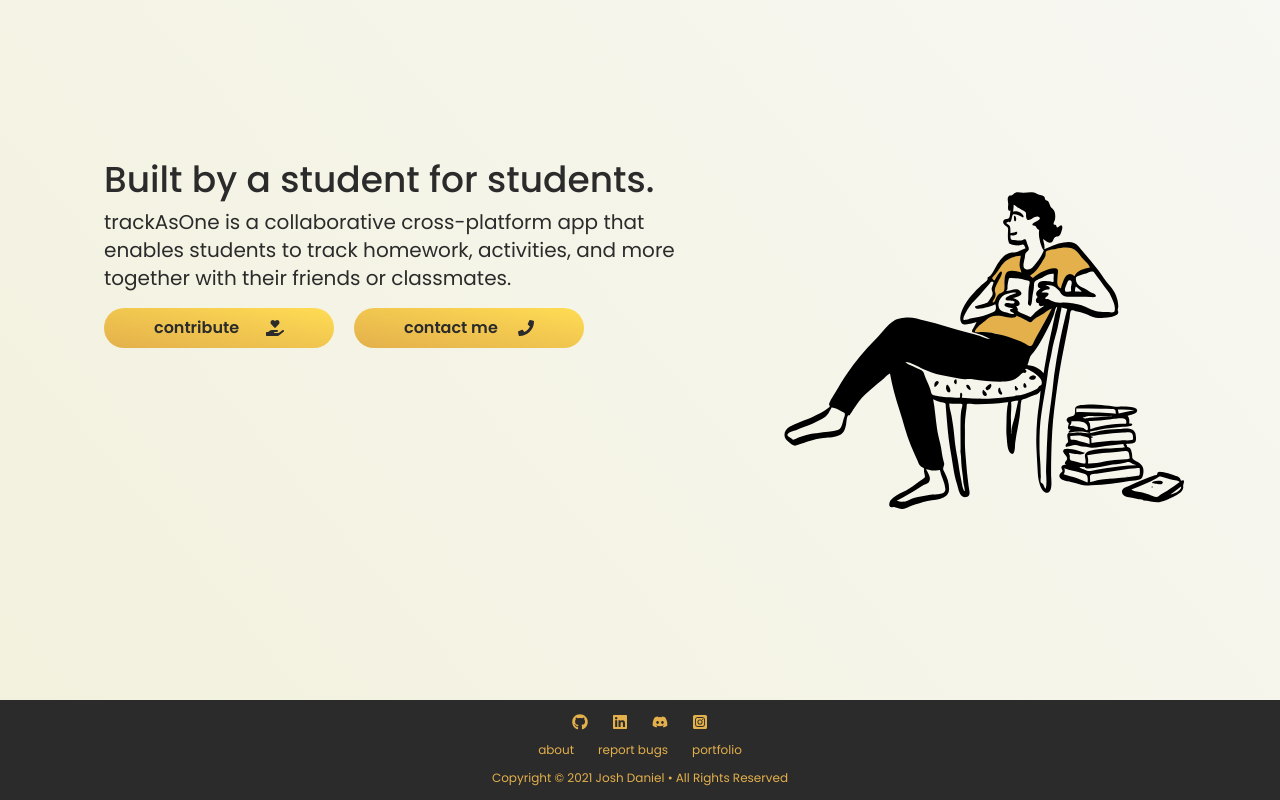
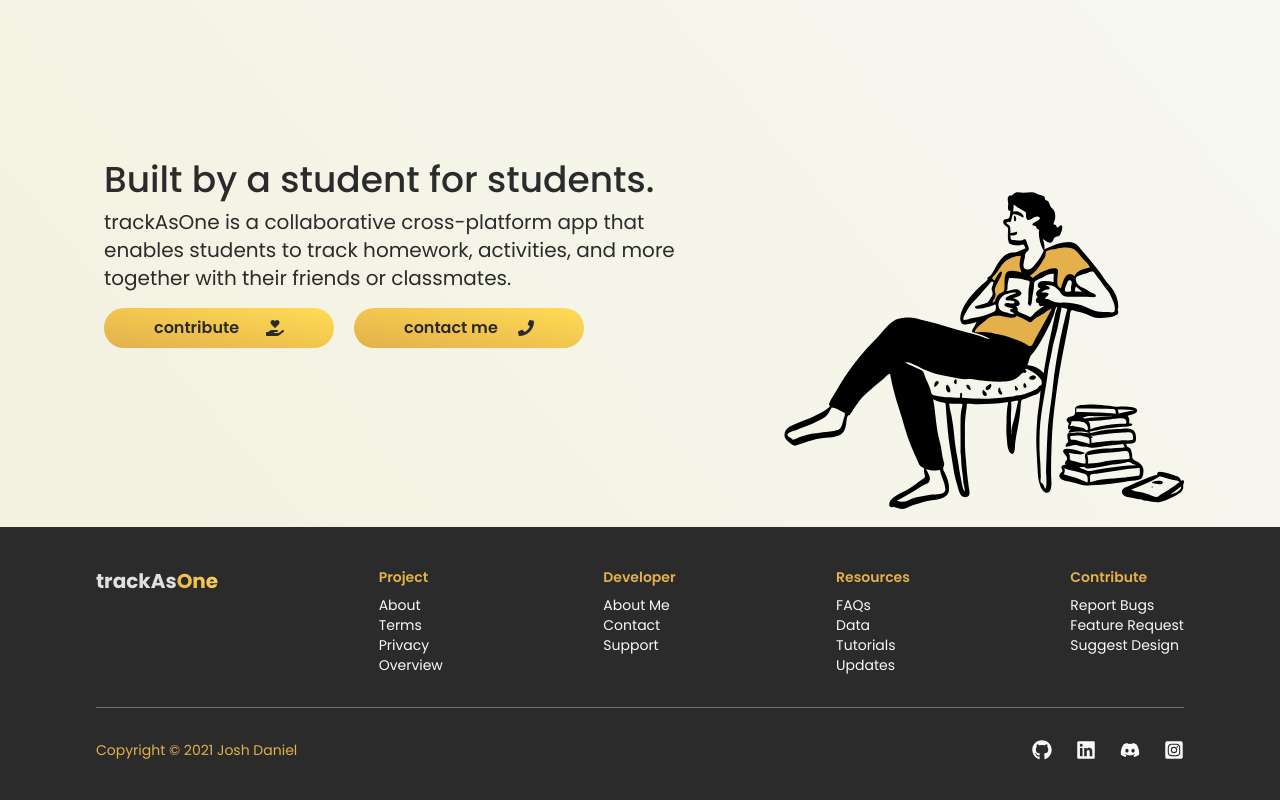
Before and after one commit to joshxfi/track-as-one, a Next.js app: page / in a window 1280 px wide. Shown: the part 700-1500 px from the top of the page. Built offline with nearby package versions, Linux system fonts and the light colour scheme; no server answers; the database is empty.

Commit message:
Style: improve & add more info on footer

```diff
--- a/src/components/Layout.tsx
+++ b/src/components/Layout.tsx
@@ -15,7 +15,7 @@
         />
         <title>taskAsOne</title>
       </Head>
-      <div className='min-h-screen bg-gradient-to-tr from-[#F2F1DD] to-f9 relative pb-[240px] lg:pb-0'>
+      <div className='min-h-screen bg-gradient-to-tr from-[#F2F1DD] to-f9 relative pb-[450px] md:pb-[350px] lg:pb-0'>
         <AuthProvider>
           <Navbar />
           <main className='text-primary w-[85%] mx-auto'>{children}</main>
--- a/src/components/global/Footer.tsx
+++ b/src/components/global/Footer.tsx
@@ -11,31 +11,88 @@
 export const Footer: React.FC = () => {
   return (
     <footer className='absolute bottom-0 w-full'>
-      <div className='relative overflow-hidden h-[200px] lg:h-[100px]'>
-        <div className='lg:hidden w-full'>
+      <div className='overflow-hidden h-[450px] md:h-[350px] lg:h-auto '>
+        <div className='w-full lg:hidden'>
           <Image src={doodle} alt='doodle pattern' objectFit='contain' />
         </div>
-        <div className='absolute bottom-0 h-[100px] w-full bg-primary text-xs text-secondary flex flex-col justify-center items-center'>
-          <div className='flex text-base'>
-            {socialIcons.map((Icon) => (
-              <a key={Icon.toString()} className='mx-3' href='#'>
-                <Icon />
-              </a>
-            ))}
+
+        <div className='absolute bottom-0 py-10 bg-primary text-sm text-f9 w-full'>
+          <div className='container w-[85%] mx-auto'>
+            <div className='flex justify-between'>
+              <div className='hidden md:block'>
+                <h1 className='font-bold text-[#e0e0e0] text-xl'>
+                  trackAs
+                  <span className='gradient-text'>One</span>
+                </h1>
+              </div>
+
+              <div>
+                <h1 className='footer-h1'>Project</h1>
+                <div className='flex flex-col leading-5'>
+                  <a href='#'>About</a>
+                  <a href='#'>Terms</a>
+                  <a href='#'>Privacy</a>
+                  <a href='#'>Overview</a>
+                </div>
+              </div>
+
+              <div>
+                <h1 className='footer-h1'>Developer</h1>
+                <div className='flex flex-col leading-5'>
+                  <a href='#'>About Me</a>
+                  <a href='#'>Contact</a>
+                  <a href='#'>Support</a>
+                </div>
+              </div>
+
+              <div>
+                <h1 className='footer-h1'>Resources</h1>
+                <div className='flex flex-col leading-5'>
+                  <a href='#'>FAQs</a>
+                  <a href='#'>Data</a>
+                  <a href='#'>Tutorials</a>
+                  <a href='#'>Updates</a>
+                </div>
+              </div>
+
+              <div className='hidden sm:block'>
+                <h1 className='footer-h1'>Contribute</h1>
+                <div className='flex flex-col leading-5'>
+                  <a href='#'>Report Bugs</a>
+                  <a href='#'>Feature Request</a>
+                  <a href='#'>Suggest Design</a>
+                </div>
+              </div>
+            </div>
+
+            <div className='sm:hidden mt-8'>
+              <h1 className='footer-h1'>Contribute</h1>
+              <div className='flex flex-col leading-5'>
+                <a href='#'>Report Bugs</a>
+                <a href='#'>Feature Request</a>
+                <a href='#'>Suggest Design</a>
+              </div>
+            </div>
+
+            <div className='w-full h-[1px] bg-gray-500 my-8'></div>
+
+            <div className='md:flex-between md:flex-row mx-auto flex flex-col items-center'>
+              <p className='text-secondary mb-4 md:mb-0'>
+                Copyright © 2021 Josh Daniel
+              </p>
+              <div className='flex text-base lg:text-xl'>
+                {socialIcons.map((Icon) => (
+                  <a
+                    key={Icon.toString()}
+                    className={Icon === FaInstagramSquare ? 'ml-3' : 'mx-3'}
+                    href='#'
+                  >
+                    <Icon />
+                  </a>
+                ))}
+              </div>
+            </div>
           </div>
-
-          <div className='my-3'>
-            <a className='mx-3' href='#'>
-              about
-            </a>
-            <a className='mx-3' href='#'>
-              report bugs
-            </a>
-            <a className='mx-3' href='#'>
-              portfolio
-            </a>
-          </div>
-          <p>Copyright © 2021 Josh Daniel • All Rights Reserved</p>
         </div>
       </div>
     </footer>
--- a/styles/tailwind.css
+++ b/styles/tailwind.css
@@ -34,4 +34,8 @@
     .gradient-text {
         @apply text-transparent bg-gradient-to-tr from-secondary to-[#FFDC54] bg-clip-text;
     }
+
+    .footer-h1 {
+        @apply font-semibold text-secondary mb-2;
+    }
 }
```
